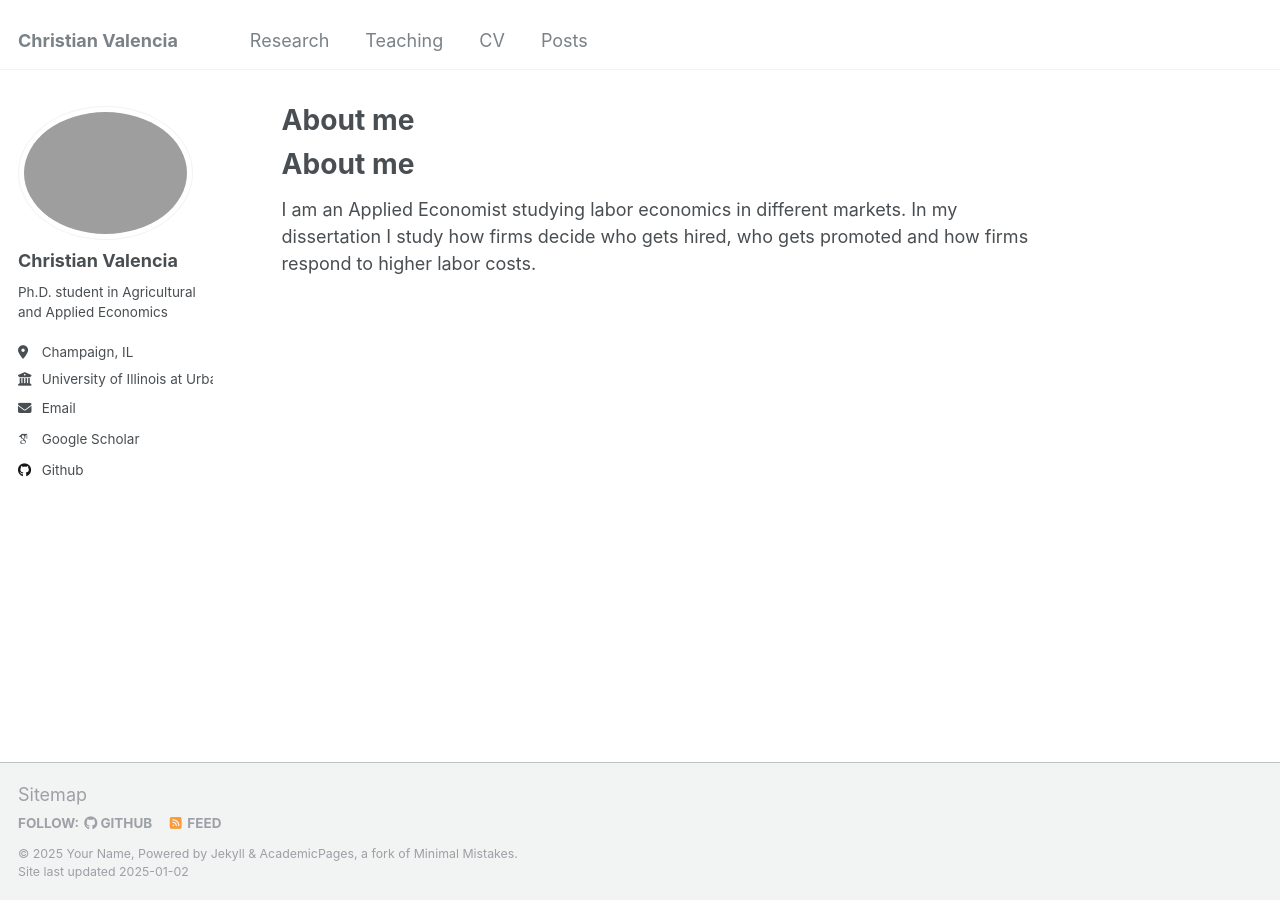
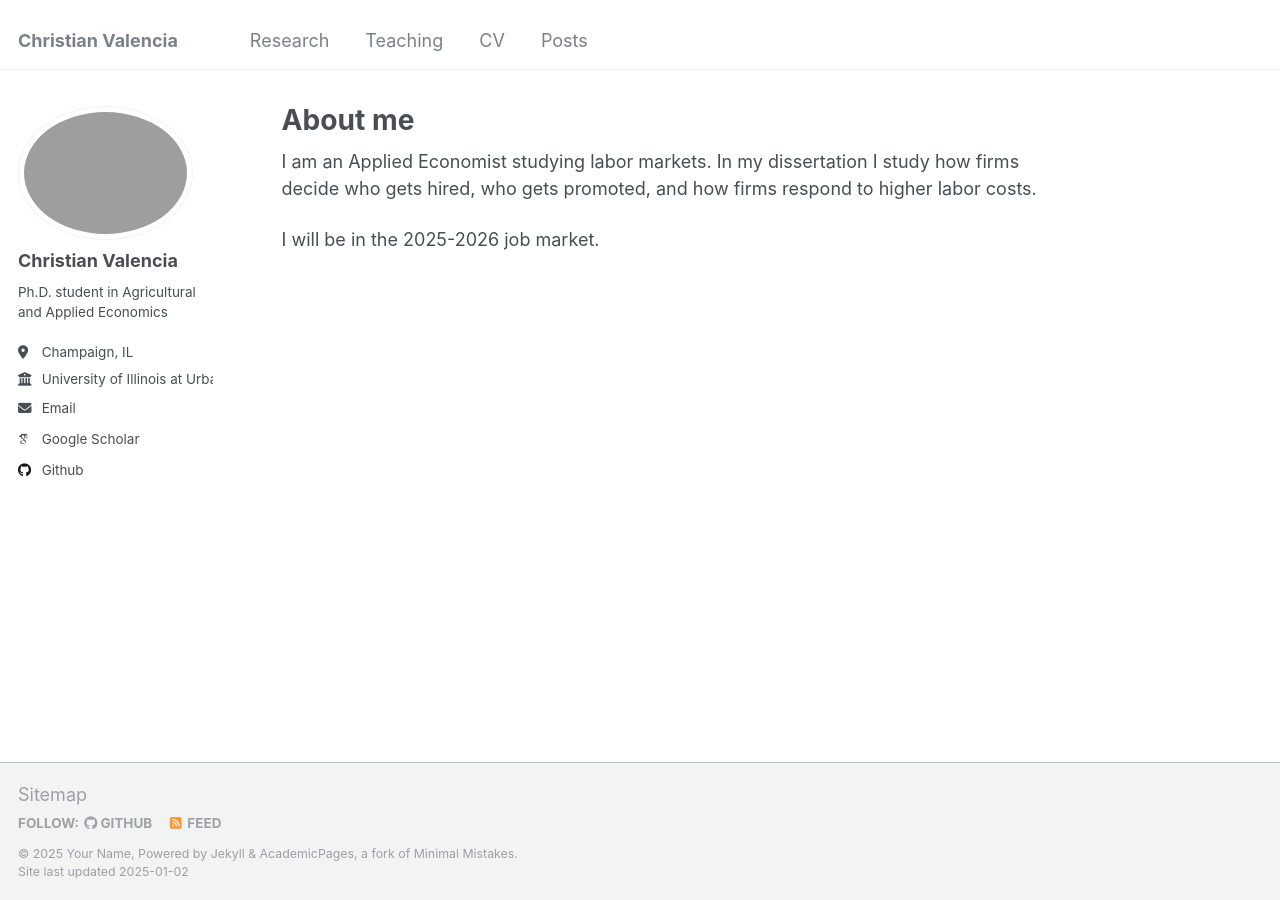
Before and after one commit to valenciac/valenciac.github.io, a Jekyll site: the page built from _pages/about.md, in a window 1280 px wide. Built offline with Jekyll 4.4.1, drawn with Linux system fonts in a browser that asks for light colours; some web fonts are replaced.

Commit message:
Update about.md

```diff
--- a/_pages/about.md
+++ b/_pages/about.md
@@ -6,7 +6,6 @@ redirect_from:
   - /about/
   - /about.html
 ---
+I am an Applied Economist studying labor markets. In my dissertation I study how firms decide who gets hired, who gets promoted, and how firms respond to higher labor costs.
 
-About me
-======
-I am an Applied Economist studying labor economics in different markets. In my dissertation I study how firms decide who gets hired, who gets promoted and how firms respond to higher labor costs.
+I will be in the 2025-2026 job market.
```
